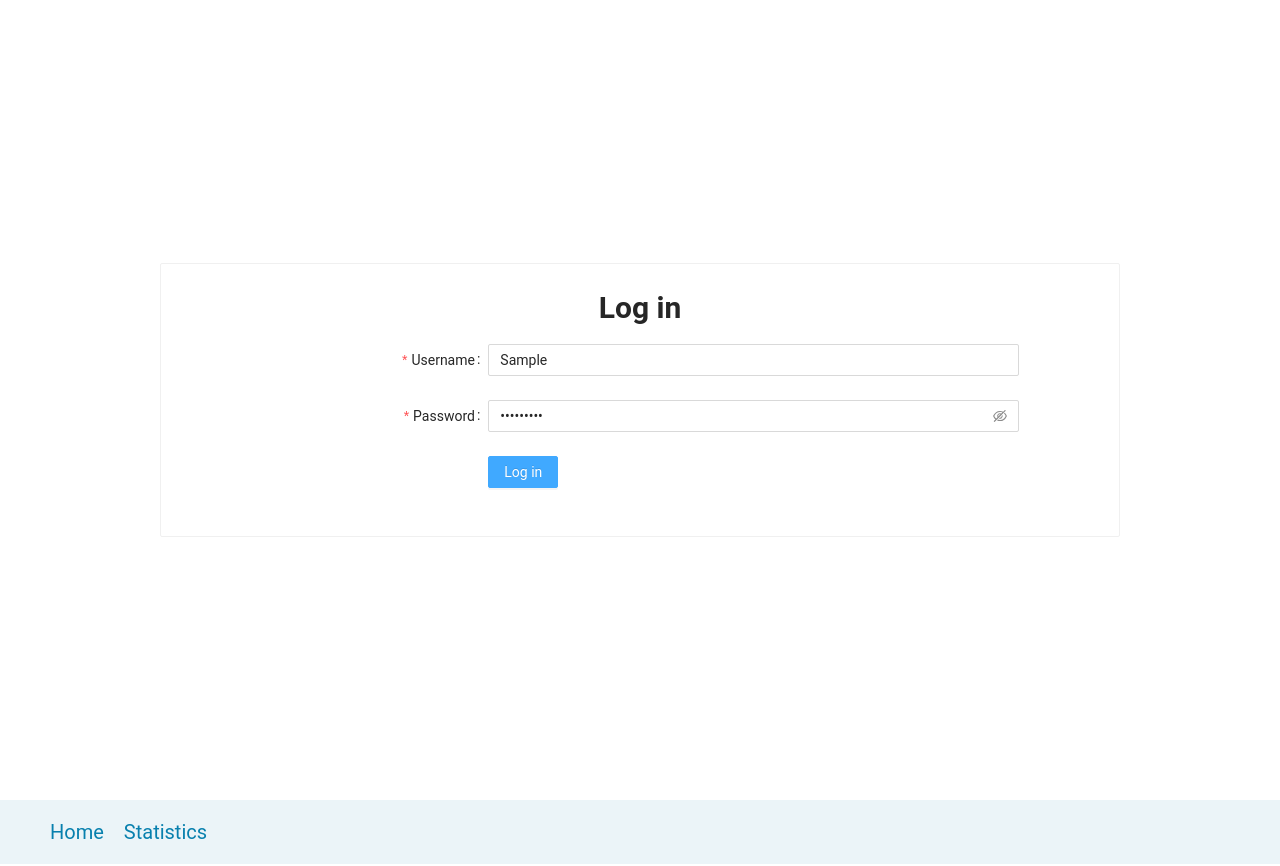
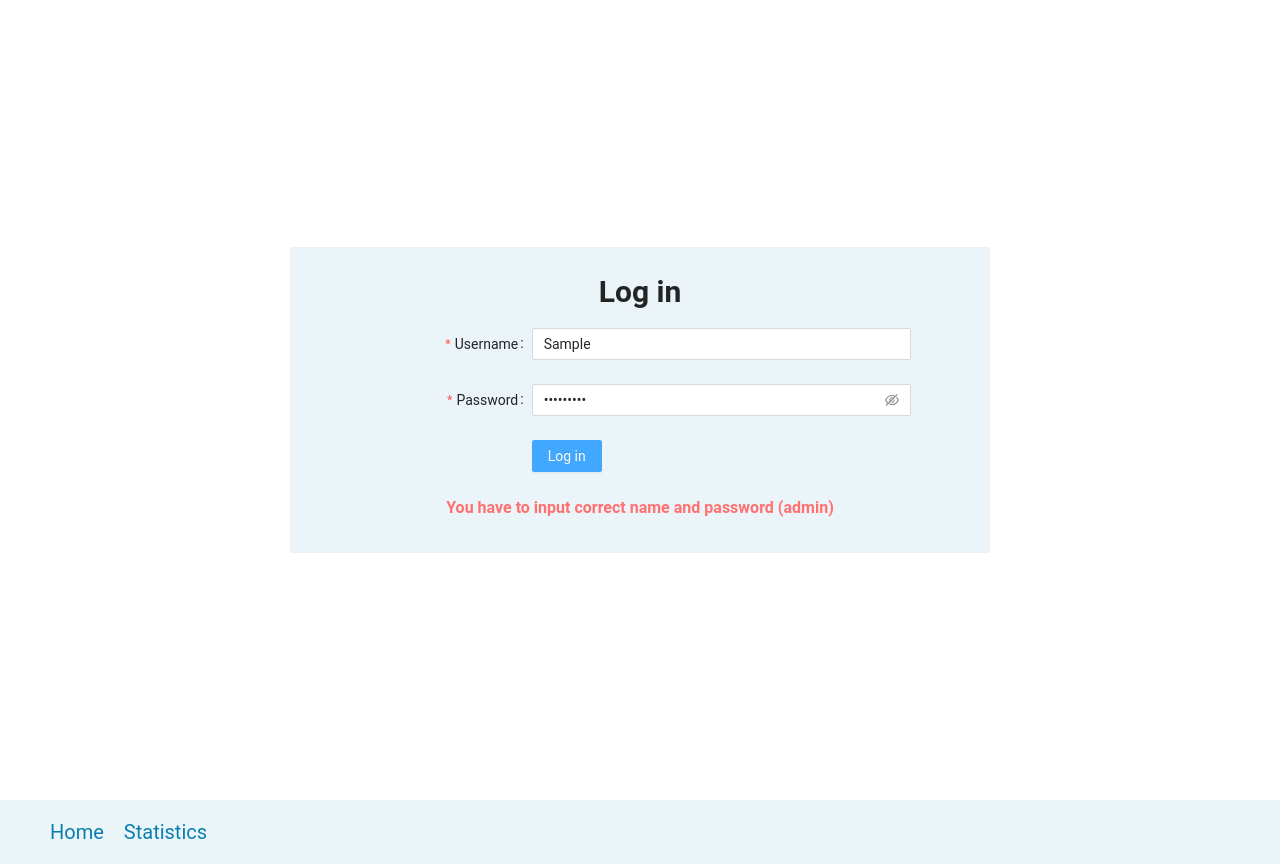
Before and after one commit to igorok-by/Issues-Table, a React (Create React App) app: page /login in a window 1280 px wide. Both pictures are taken after typing "Sample", "Sample123" into the empty fields and a click on the button "Log in". Built offline with nearby package versions, Linux system fonts and the light colour scheme.

Commit message:
feat: add simple authorization

```diff
--- a/src/components/App/App.jsx
+++ b/src/components/App/App.jsx
@@ -1,5 +1,5 @@
 import React, { useCallback, useState } from 'react'
-import { BrowserRouter as Router, Route } from 'react-router-dom'
+import { BrowserRouter as Router, Redirect, Route } from 'react-router-dom'
 import { Layout } from 'antd'
 
 import PageHeader from '../PageHeader'
@@ -21,6 +21,8 @@ const App = () => {
       isDeleted: false,
     })),
   )
+
+  const [isLogged, setIsLogged] = useState(false)
 
   const rowsData = issues.filter((issue) => !issue.isDeleted)
 
@@ -68,8 +70,9 @@ const App = () => {
 
   return (
     <Router>
+      {!isLogged ? <Redirect to={LOGIN} /> : <Redirect to={HOME} />}
       <Route path={LOGIN} exact>
-        <LoginPage />
+        <LoginPage setIsLogged={setIsLogged} />
       </Route>
 
       <Layout className="app">
--- a/src/components/LoginPage/LoginPage.jsx
+++ b/src/components/LoginPage/LoginPage.jsx
@@ -1,29 +1,34 @@
-import React from 'react'
+import React, { useState } from 'react'
 import { Form, Input, Button, Col, Row, Card, Typography } from 'antd'
+import classNames from 'classnames'
 
+import { USER_NAME, USER_PASSWORD } from '../../data'
 import './LoginPage.scss'
 
 const { Title } = Typography
 
-const LoginPage = () => {
-  const onFinish = (values) => {
-    console.log('Success:', values)
+const LoginPage = ({ setIsLogged }) => {
+  const [isMessageShown, setIsMessageShown] = useState(false)
+
+  const onFinish = ({ username, password }) => {
+    username === USER_NAME && password === USER_PASSWORD
+      ? setIsLogged(true)
+      : setIsMessageShown(true)
   }
 
-  const onFinishFailed = (errorInfo) => {
-    console.log('Failed:', errorInfo)
-  }
+  const messageClasses = classNames('login-page__message', {
+    'login-page__message--shown': isMessageShown,
+  })
 
   return (
     <div className="login-page">
       <Row justify="center">
         <Col span={18}>
-          <Card>
+          <Card className="login-page-card">
             <Form
               labelCol={{ offset: 2, span: 6 }}
               wrapperCol={{ span: 14 }}
               onFinish={onFinish}
-              onFinishFailed={onFinishFailed}
             >
               <Title level={2} className="login-page__title">
                 Log in
@@ -53,6 +58,9 @@ const LoginPage = () => {
                   Log in
                 </Button>
               </Form.Item>
+              <Title level={5} className={messageClasses}>
+                You have to input correct name and password (admin)
+              </Title>
             </Form>
           </Card>
         </Col>
--- a/src/components/LoginPage/LoginPage.scss
+++ b/src/components/LoginPage/LoginPage.scss
@@ -5,8 +5,30 @@
   flex-direction: column;
   justify-content: center;
   min-height: 100%;
+
+  .login-page-card {
+    max-width: 700px;
+    margin: 0 auto;
+
+    background-color: $light-color;
+  }
+
+  .login-page__title {
+    text-align: center;
+  }
+
+  .login-page__message {
+    text-align: center;
+    color: $warning-color;
+
+    visibility: hidden;
+    opacity: 0;
+
+    transition: $def-transition;
+
+    &--shown {
+      visibility: visible;
+      opacity: 1;
+    }
+  }
 }
-
-.login-page__title {
-  text-align: center;
-}
--- a/src/data/constants.js
+++ b/src/data/constants.js
@@ -7,3 +7,6 @@ export const URL_PATHS = {
   HOME: '/home',
   STATISTICS: '/statistics',
 }
+
+export const USER_NAME = 'admin'
+export const USER_PASSWORD = 'admin'
--- a/src/styles/main.scss
+++ b/src/styles/main.scss
@@ -35,8 +35,6 @@ body {
   color: $mainFontColor;
 
   background: $default-color;
-  // background: linear-gradient(180deg, rgba($secondary-color, 1) 0%, rgba($secondary-color, 1) 50%, rgba($success-color, 1) 100%);
-  // background-attachment: fixed;
 
   -webkit-font-smoothing: antialiased;
   -moz-osx-font-smoothing: grayscale;
```
